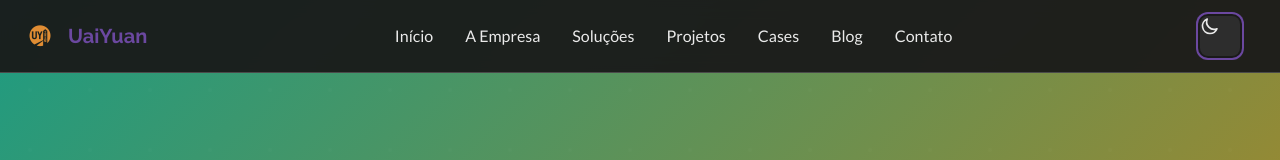
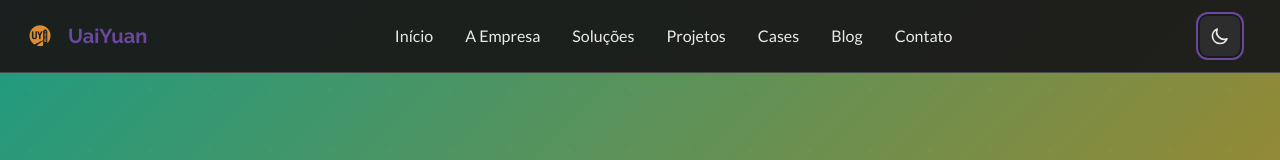
Before and after one commit to Kilobe0/UY.Frontend, a Next.js app: page / in a window 1280 px wide. Both pictures are taken after a click on the button "Toggle theme". Shown: the top 160 px of the page. Built offline with nearby package versions, Linux system fonts and the light colour scheme.

Commit message:
Refactor ThemeToggle component for improved layout and styling. Adjust button class for better alignment and update icon positioning for light and dark modes.

```diff
--- a/components/theme-toggle.tsx
+++ b/components/theme-toggle.tsx
@@ -8,15 +8,15 @@ export function ThemeToggle() {
   return (
     <button
       onClick={toggleTheme}
-      className="relative h-10 w-10 rounded-lg bg-card text-foreground transition-colors hover:bg-primary-hover hover:text-white focus:outline-none focus:ring-2 focus:ring-primary focus:ring-offset-2 focus:ring-offset-background"
+      className="relative h-10 w-10 rounded-lg bg-card text-foreground transition-colors hover:bg-primary-hover hover:text-white focus:outline-none focus:ring-2 focus:ring-primary focus:ring-offset-2 focus:ring-offset-background flex items-center justify-center"
       aria-label={`Switch to ${theme === "light" ? "dark" : "light"} mode`}
       type="button"
     >
       <span className="sr-only">Toggle theme</span>
-      <div className="absolute inset-0 flex items-center justify-center">
+      <div className="relative h-5 w-5">
         {/* Sun Icon - Light Mode */}
         <svg
-          className={`h-5 w-5 transition-opacity duration-200 ${
+          className={`absolute inset-0 h-5 w-5 transition-opacity duration-200 ${
             theme === "light" ? "opacity-100 rotate-0" : "opacity-0 rotate-90"
           }`}
           fill="none"
@@ -33,7 +33,7 @@ export function ThemeToggle() {
 
         {/* Moon Icon - Dark Mode */}
         <svg
-          className={`h-5 w-5 transition-opacity duration-200 absolute inset-0 ${
+          className={`absolute inset-0 h-5 w-5 transition-opacity duration-200 ${
             theme === "dark" ? "opacity-100 rotate-0" : "opacity-0 -rotate-90"
           }`}
           fill="none"
```
